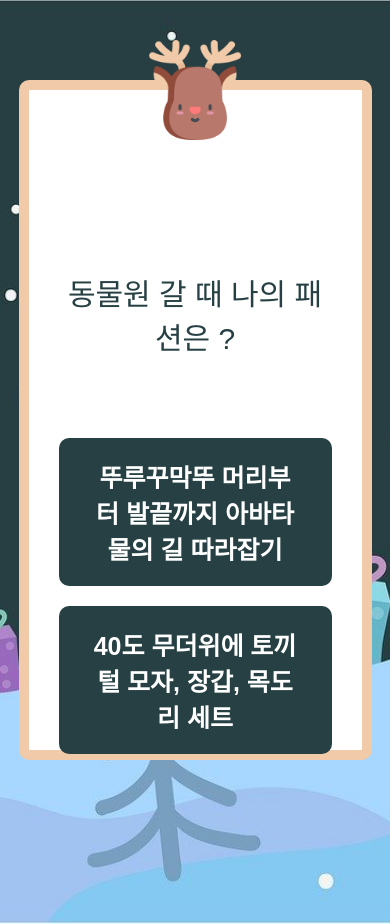
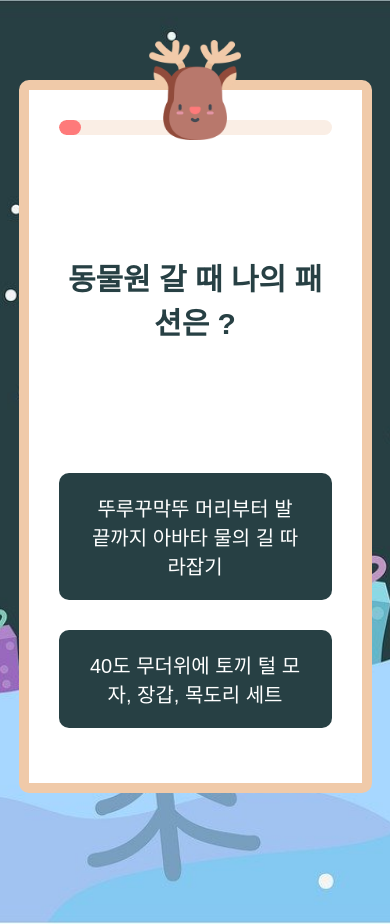
Before and after one commit to hyeonbinnn/merry-christmas-game, a plain HTML site: page index.html in a window 390 px wide. Both pictures are taken after a click on the button "START". Drawn offline with nearby package versions, Linux system fonts and the light colour scheme; a web font is replaced by a local one.

Commit message:
style; 간격 조정

```diff
--- a/style.css
+++ b/style.css
@@ -44,7 +44,7 @@ article {
   flex-direction: column;
   max-width: 70%;
   width: 1000px;
-  height: 600px;
+  height: 70vh;
   margin: 80px auto;
   padding: 30px;
   text-align: center;
@@ -53,21 +53,19 @@ article {
 button {
   margin: 0px auto;
   font-size: 30px;
-  font-weight: bold;
   border-radius: 10px;
 }
 
 h1 {
-  font-weight: 600;
   font-size: 40px;
 }
 
 h2 {
   font-size: 40px;
-  font-weight: 500;
 }
 
 #img {
+  max-width: 100%;
   width: 300px;
   margin: 20px auto 0px;
 }
@@ -116,9 +114,9 @@ h2 {
   display: none;
   background-color: white;
   color: #274044;
-  border-radius: 10px;
   position: relative;
   border: 10px solid #f0caa9;
+  border-radius: 10px;
 }
 
 .img-deer {
@@ -130,8 +128,25 @@ h2 {
   transform: translate(-50%, -50%);
 }
 
+.progress {
+  width: 100%;
+  height: 15px;
+  background-color: #faeee5;
+  /* margin-bottom: 10px; */
+  border-radius: 10px;
+  overflow: hidden;
+}
+
+.progress-bar {
+  height: 100%;
+  width: 0;
+  background-color: #fe7a7a;
+  border-radius: 10px;
+  transition: width 0.5s;
+}
+
 .qna {
-  margin-top: 150px;
+  margin-top: 120px;
 }
 
 .btn-qna {
@@ -140,6 +155,7 @@ h2 {
   background-color: #274044;
   max-width: 100%;
   width: 900px;
+  font-size: 25px;
 }
 
 .btn-qna:hover {
@@ -147,8 +163,8 @@ h2 {
 }
 
 .btn-qna:first-of-type {
-  margin-bottom: 20px;
-  margin-top: 80px;
+  margin-bottom: 30px;
+  margin-top: 130px;
 }
 
 /* 결과 */
@@ -174,8 +190,24 @@ h2 {
   margin-top: 70px;
 }
 
+.result-sub-title {
+  font-size: 25px;
+}
+
+.img-back {
+  width: 40px;
+  height: 40px;
+  position: absolute;
+  bottom: 10px;
+  right: 10px;
+}
+
 /* 미디어 쿼리 */
 @media (max-width: 600px) {
+  article {
+    height: 75vh;
+  }
+
   button {
     font-size: 25px;
   }
@@ -190,7 +222,7 @@ h2 {
 
   /* 시작 */
   .img-title {
-    margin-top: 50px;
+    margin-top: 40px;
   }
 
   .btn-title {
@@ -199,7 +231,7 @@ h2 {
 
   .sub-box {
     flex-direction: column;
-    margin: 40px auto;
+    margin: 30px auto 40px;
     gap: 20px;
   }
 
@@ -209,4 +241,21 @@ h2 {
   }
 
   /* 문제 */
+  .btn-qna {
+    color: white;
+    padding: 20px 30px;
+    background-color: #274044;
+    max-width: 100%;
+    width: 900px;
+    font-size: 20px;
+  }
+
+  /* 결과 */
+  .result-title {
+    margin-top: 50px;
+  }
+
+  .result-sub-title {
+    font-size: 20px;
+  }
 }
```
